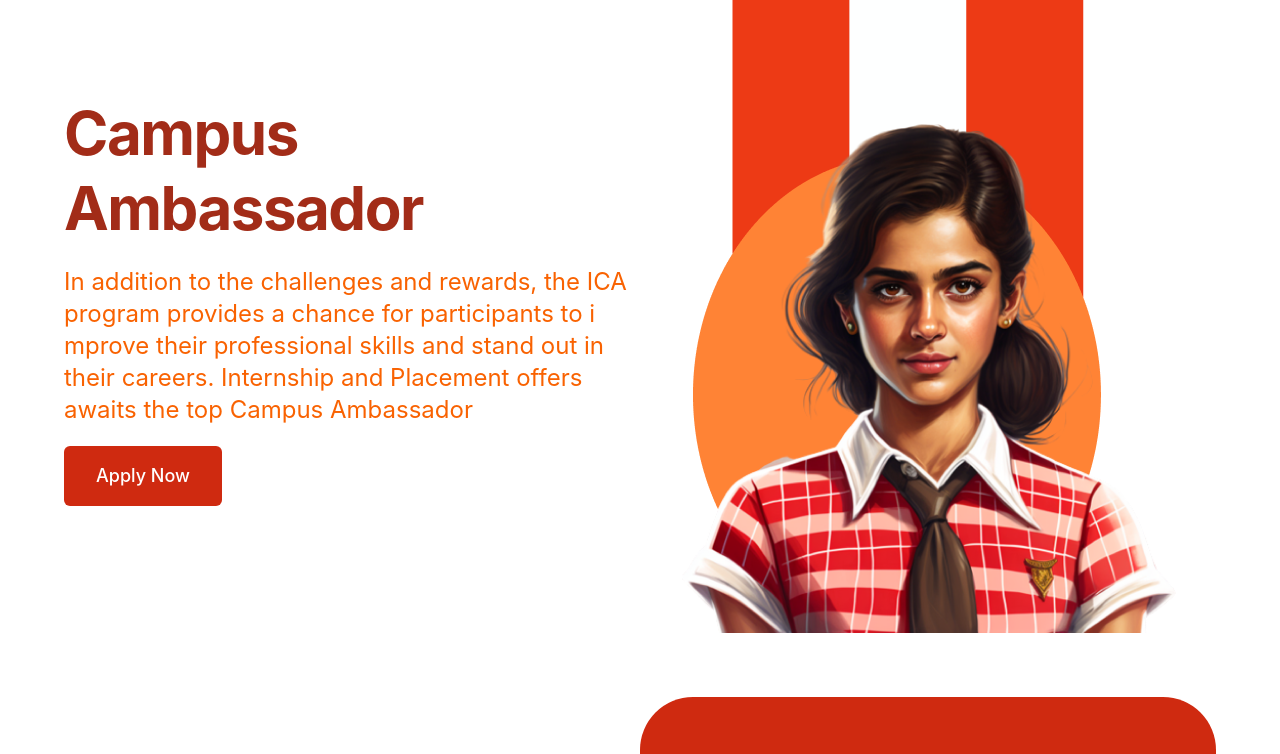
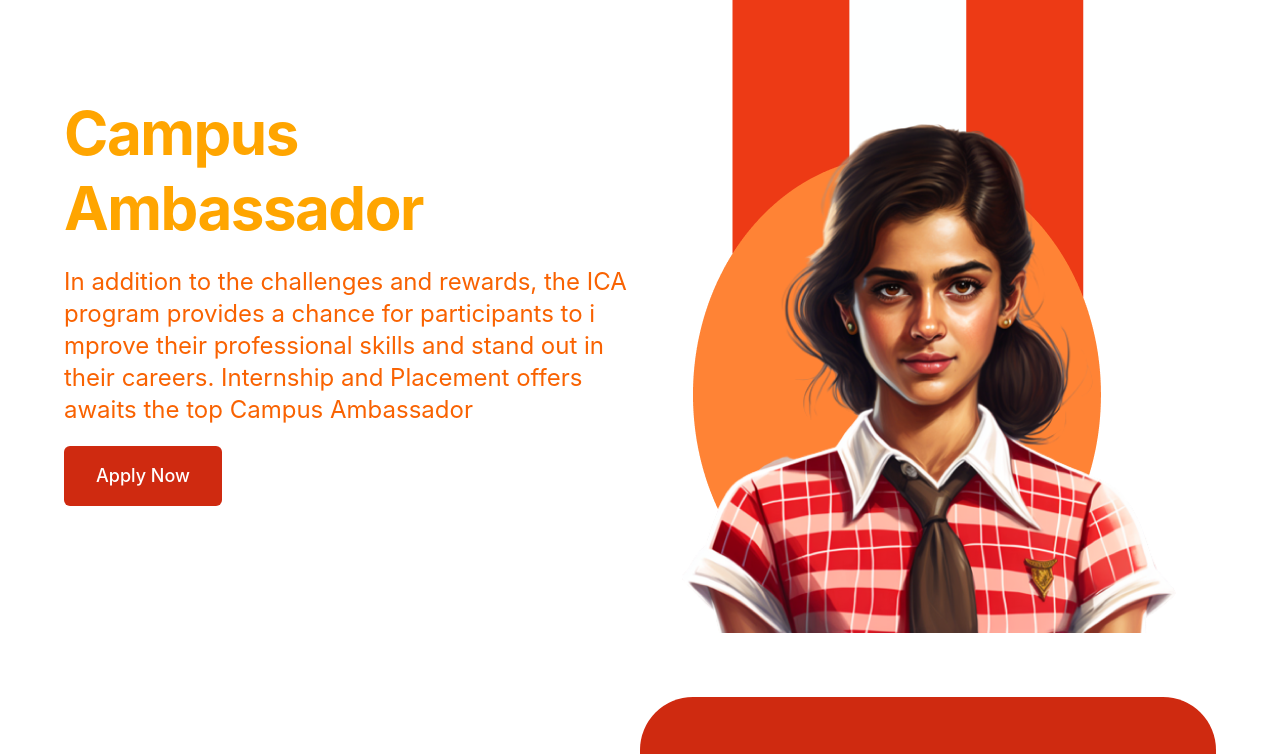
Before and after one commit to GayathriVihayas/campusAmbassador, a Next.js app: page / in a window 1280 px wide. Shown: the top 754 px of the page. Built offline with nearby package versions, Linux system fonts and the light colour scheme.

Commit message:
dark mode removed

```diff
--- a/components/hero.js
+++ b/components/hero.js
@@ -8,7 +8,10 @@ export default function Hero() {
       <Container className="flex flex-wrap amb-hero-main-container">
         <div className="flex items-center w-full lg:w-1/2 hero-amb-content">
           <div className="max-w-2xl mb-8">
-            <h1 className="text-3xl font-bold leading-tight tracking-tight  lg:text-4xl lg:leading-tight xl:text-6xl xl:leading-tight main-amb-heading dark:text-white light:text-dark">
+            <h1
+              className="text-3xl font-bold leading-tight tracking-tight  lg:text-4xl lg:leading-tight xl:text-6xl xl:leading-tight main-amb-heading dark:text-white "
+              style={{ color: 'orange' }}
+            >
               Campus Ambassador
             </h1>
             <p className="py-5 text-base leading-normal text-gray-500 lg:text-xl xl:text-2xl dark:text-gray-300  main-amb-para">
```
